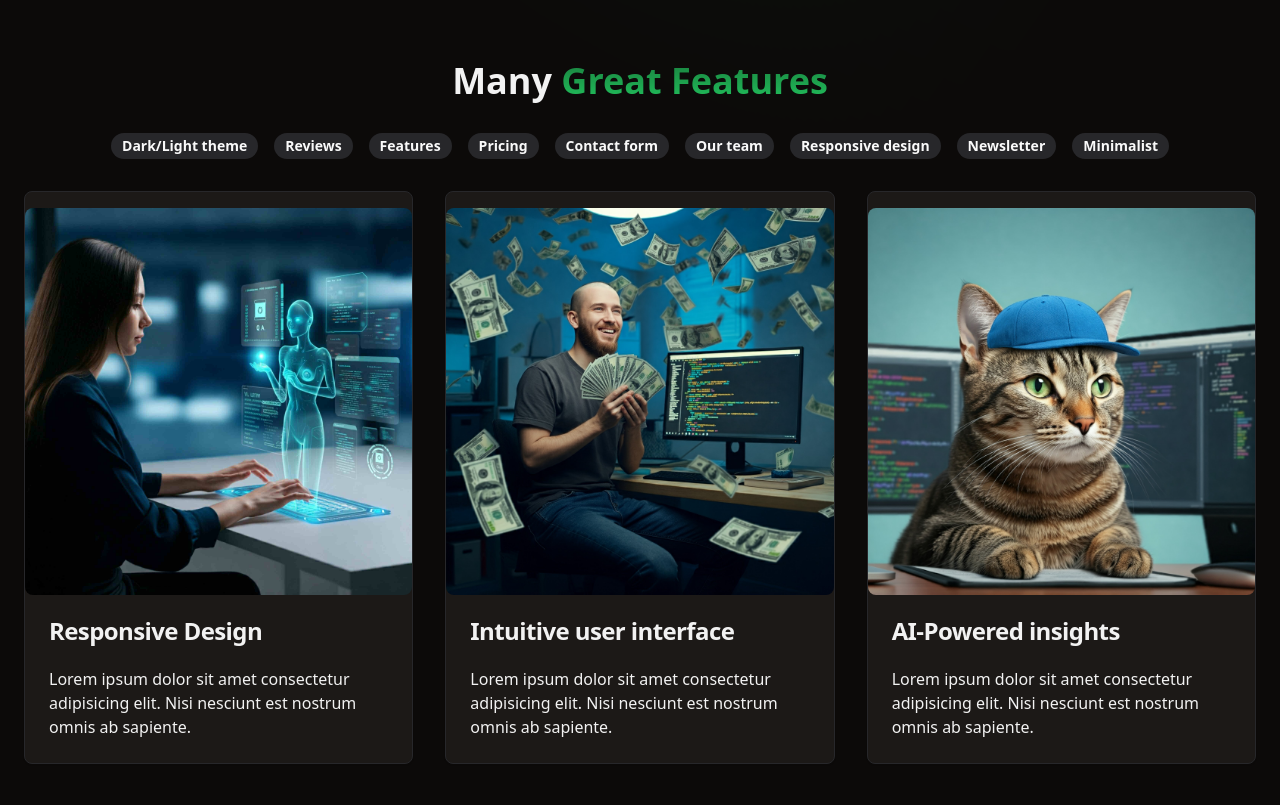
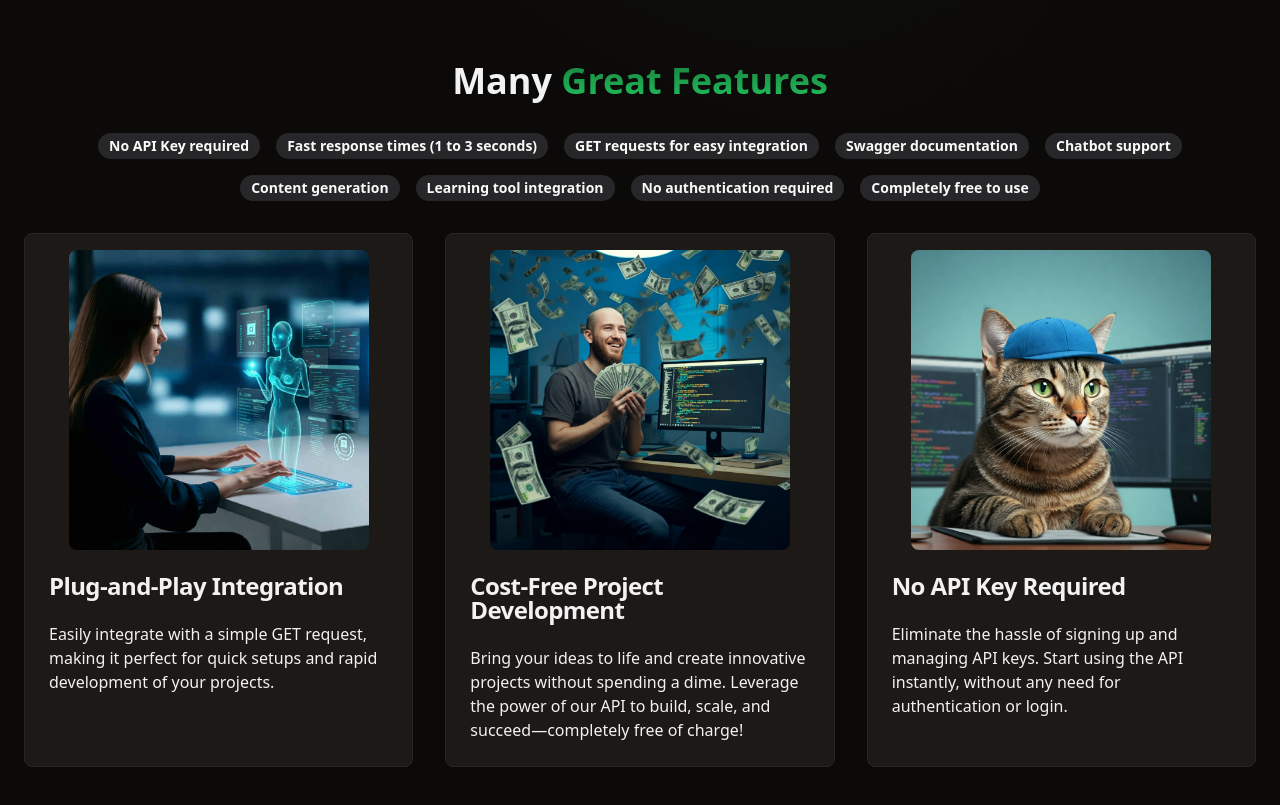
Before and after one commit to matefs/shadcn-freegptapi-landing-page, a React (Vite) app: page / in a window 1280 px wide. Shown: the part 880-1685 px from the top of the page. Built offline with nearby package versions, Linux system fonts and the light colour scheme.

Commit message:
Fix: features described according to the project

```diff
--- a/src/components/Features.tsx
+++ b/src/components/Features.tsx
@@ -12,35 +12,35 @@ interface FeatureProps {
 
 const features: FeatureProps[] = [
   {
-    title: 'Responsive Design',
+    title: 'Plug-and-Play Integration ',
     description:
-      'Lorem ipsum dolor sit amet consectetur adipisicing elit. Nisi nesciunt est nostrum omnis ab sapiente.',
+      'Easily integrate with a simple GET request, making it perfect for quick setups and rapid development of your projects.',
     image: image4,
   },
   {
-    title: 'Intuitive user interface',
+    title: 'Cost-Free Project Development ',
     description:
-      'Lorem ipsum dolor sit amet consectetur adipisicing elit. Nisi nesciunt est nostrum omnis ab sapiente.',
+      'Bring your ideas to life and create innovative projects without spending a dime. Leverage the power of our API to build, scale, and succeed—completely free of charge!',
     image: image3,
   },
   {
-    title: 'AI-Powered insights',
+    title: 'No API Key Required',
     description:
-      'Lorem ipsum dolor sit amet consectetur adipisicing elit. Nisi nesciunt est nostrum omnis ab sapiente.',
+      'Eliminate the hassle of signing up and managing API keys. Start using the API instantly, without any need for authentication or login.',
     image: image,
   },
 ];
 
 const featureList: string[] = [
-  'Dark/Light theme',
-  'Reviews',
-  'Features',
-  'Pricing',
-  'Contact form',
-  'Our team',
-  'Responsive design',
-  'Newsletter',
-  'Minimalist',
+  'No API Key required',
+  'Fast response times (1 to 3 seconds)',
+  'GET requests for easy integration',
+  'Swagger documentation',
+  'Chatbot support',
+  'Content generation',
+  'Learning tool integration',
+  'No authentication required',
+  'Completely free to use',
 ];
 
 export const Features = () => {
@@ -69,8 +69,8 @@ export const Features = () => {
             <img
               src={image}
               alt="About feature"
-              className="w-[250px] sm:w-[300px] md:w-[350px] lg:w-[400px] mx-auto mt-4 rounded-lg"
-              />
+              className="w-[200px] lg:w-[300px] mx-auto mt-4 rounded-lg"
+            />
 
             <CardHeader>
               <CardTitle>{title}</CardTitle>
```
